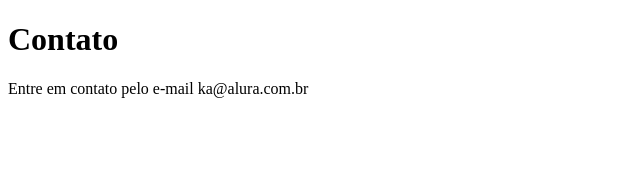
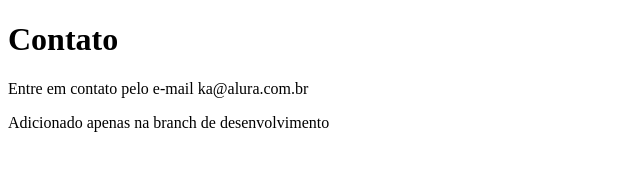
Before and after one commit to kkassias/Git, a plain HTML site: page contato.html in a window 1280 px wide. Shown: the whole page, without its empty margins (0-640 px from the left). Drawn offline with Linux system fonts and the light colour scheme.

Commit message:
Edit contatos para teste de merge

```diff
--- a/contato.html
+++ b/contato.html
@@ -9,5 +9,6 @@
 <body>
     <h1>Contato</h1>
     <p>Entre em contato pelo e-mail ka@alura.com.br</p>
+    <p>Adicionado apenas na branch de desenvolvimento</p>
 </body>
 </html>
```
